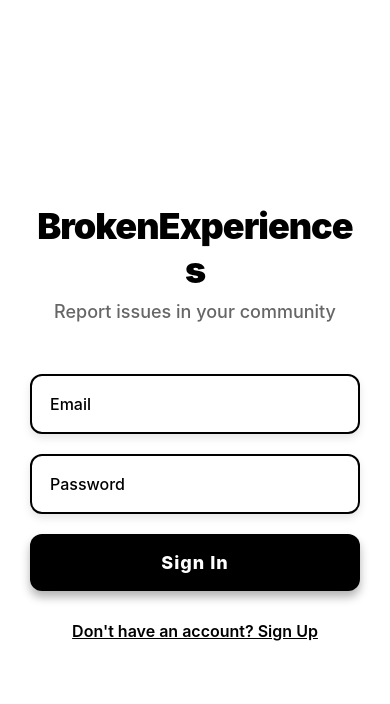
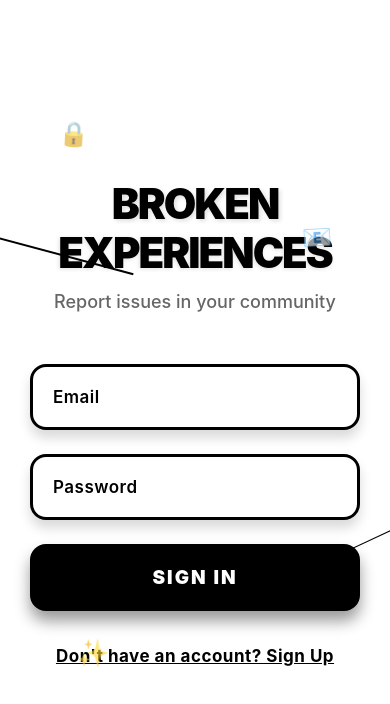
Before and after one commit to douglasbyfield-pixel/BrokenExperiencesDevelopment, a React Native app in the folder mobile/: screen /Auth in a window 390 px wide. Shown: the top 704 px of the page. Built offline with nearby package versions, Linux system fonts and the light colour scheme.

Commit message:
edits to improve login page styling

```diff
--- a/mobile/src/screens/LoginScreen.tsx
+++ b/mobile/src/screens/LoginScreen.tsx
@@ -1,6 +1,8 @@
 import React, { useState, useEffect, useRef } from 'react';
-import { Text, TextInput, TouchableOpacity, StyleSheet, Alert, Animated } from 'react-native';
+import { Text, TextInput, TouchableOpacity, StyleSheet, Alert, Animated, Dimensions } from 'react-native';
 import { supabase } from '../services/supabase';
+
+const { width, height } = Dimensions.get('window');
 
 export default function LoginScreen() {
   const [email, setEmail] = useState('');
@@ -11,6 +13,10 @@ export default function LoginScreen() {
   const fadeAnim = useRef(new Animated.Value(0)).current;
   const slideAnim = useRef(new Animated.Value(50)).current;
   const scaleAnim = useRef(new Animated.Value(0.95)).current;
+  const glitchAnim = useRef(new Animated.Value(0)).current;
+  const floatAnim1 = useRef(new Animated.Value(0)).current;
+  const floatAnim2 = useRef(new Animated.Value(0)).current;
+  const floatAnim3 = useRef(new Animated.Value(0)).current;
 
   useEffect(() => {
     // Parallel animations for smooth entrance
@@ -31,6 +37,74 @@ export default function LoginScreen() {
         useNativeDriver: true,
       }),
     ]).start();
+
+    // Floating animations for decorative elements
+    const startFloatingAnimations = () => {
+      Animated.loop(
+        Animated.sequence([
+          Animated.timing(floatAnim1, {
+            toValue: 1,
+            duration: 3000,
+            useNativeDriver: true,
+          }),
+          Animated.timing(floatAnim1, {
+            toValue: 0,
+            duration: 3000,
+            useNativeDriver: true,
+          }),
+        ])
+      ).start();
+
+      Animated.loop(
+        Animated.sequence([
+          Animated.timing(floatAnim2, {
+            toValue: 1,
+            duration: 4000,
+            useNativeDriver: true,
+          }),
+          Animated.timing(floatAnim2, {
+            toValue: 0,
+            duration: 4000,
+            useNativeDriver: true,
+          }),
+        ])
+      ).start();
+
+      Animated.loop(
+        Animated.sequence([
+          Animated.timing(floatAnim3, {
+            toValue: 1,
+            duration: 5000,
+            useNativeDriver: true,
+          }),
+          Animated.timing(floatAnim3, {
+            toValue: 0,
+            duration: 5000,
+            useNativeDriver: true,
+          }),
+        ])
+      ).start();
+    };
+
+    setTimeout(startFloatingAnimations, 1000);
+
+    // Subtle glitch effect every 8 seconds
+    const glitchInterval = setInterval(() => {
+      Animated.sequence([
+        Animated.timing(glitchAnim, {
+          toValue: 1,
+          duration: 100,
+          useNativeDriver: true,
+        }),
+        Animated.timing(glitchAnim, {
+          toValue: 0,
+          duration: 100,
+          useNativeDriver: true,
+        }),
+      ]).start();
+    }, 8000);
+
+    return () => clearInterval(glitchInterval);
   }, []);
 
   const handleButtonPress = () => {
@@ -85,7 +159,120 @@ export default function LoginScreen() {
         }
       ]}
     >
-      <Text style={styles.title}>BrokenExperiences</Text>
+      {/* Floating decorative elements */}
+      <Animated.View
+        style={[
+          styles.floatingElement1,
+          {
+            transform: [
+              {
+                translateY: floatAnim1.interpolate({
+                  inputRange: [0, 1],
+                  outputRange: [0, -15],
+                }),
+              },
+              {
+                rotate: floatAnim1.interpolate({
+                  inputRange: [0, 1],
+                  outputRange: ['0deg', '5deg'],
+                }),
+              },
+            ],
+            opacity: fadeAnim,
+          },
+        ]}
+      >
+        <Text style={styles.floatingIcon}>🔒</Text>
+      </Animated.View>
+
+      <Animated.View
+        style={[
+          styles.floatingElement2,
+          {
+            transform: [
+              {
+                translateY: floatAnim2.interpolate({
+                  inputRange: [0, 1],
+                  outputRange: [0, 12],
+                }),
+              },
+              {
+                rotate: floatAnim2.interpolate({
+                  inputRange: [0, 1],
+                  outputRange: ['0deg', '-3deg'],
+                }),
+              },
+            ],
+            opacity: fadeAnim,
+          },
+        ]}
+      >
+        <Text style={styles.floatingIcon}>📧</Text>
+      </Animated.View>
+
+      <Animated.View
+        style={[
+          styles.floatingElement3,
+          {
+            transform: [
+              {
+                translateY: floatAnim3.interpolate({
+                  inputRange: [0, 1],
+                  outputRange: [0, -8],
+                }),
+              },
+              {
+                scale: floatAnim3.interpolate({
+                  inputRange: [0, 1],
+                  outputRange: [1, 1.1],
+                }),
+              },
+            ],
+            opacity: fadeAnim,
+          },
+        ]}
+      >
+        <Text style={styles.floatingIcon}>✨</Text>
+      </Animated.View>
+
+      {/* Crack line decorative elements */}
+      <Animated.View style={[styles.crackLine1, { opacity: fadeAnim }]} />
+      <Animated.View style={[styles.crackLine2, { opacity: fadeAnim }]} />
+
+      <Animated.Text
+        style={[
+          styles.title,
+          {
+            transform: [
+              {
+                translateX: glitchAnim.interpolate({
+                  inputRange: [0, 1],
+                  outputRange: [0, 2],
+                }),
+              },
+            ],
+          },
+        ]}
+      >
+        BROKEN
+      </Animated.Text>
+      <Animated.Text
+        style={[
+          styles.titleSecondary,
+          {
+            transform: [
+              {
+                translateX: glitchAnim.interpolate({
+                  inputRange: [0, 1],
+                  outputRange: [0, -1],
+                }),
+              },
+            ],
+          },
+        ]}
+      >
+        EXPERIENCES
+      </Animated.Text>
       <Text style={styles.subtitle}>Report issues in your community</Text>
 
       <TextInput
@@ -126,14 +313,29 @@ const styles = StyleSheet.create({
     padding: 30,
     justifyContent: 'center',
     backgroundColor: '#ffffff',
+    overflow: 'hidden',
   },
   title: {
-    fontSize: 36,
+    fontSize: 42,
     fontWeight: '900',
     textAlign: 'center',
-    marginBottom: 8,
+    marginBottom: -2,
     color: '#000',
-    letterSpacing: -1,
+    letterSpacing: -2,
+    textShadowColor: '#00000020',
+    textShadowOffset: { width: 2, height: 2 },
+    textShadowRadius: 4,
+  },
+  titleSecondary: {
+    fontSize: 42,
+    fontWeight: '900',
+    textAlign: 'center',
+    marginBottom: 12,
+    color: '#000',
+    letterSpacing: -2,
+    textShadowColor: '#00000020',
+    textShadowOffset: { width: -1, height: 1 },
+    textShadowRadius: 4,
   },
   subtitle: {
     fontSize: 18,
@@ -143,45 +345,92 @@ const styles = StyleSheet.create({
     fontWeight: '500',
     lineHeight: 24,
   },
+  floatingElement1: {
+    position: 'absolute',
+    top: height * 0.15,
+    left: width * 0.15,
+    zIndex: 1,
+  },
+  floatingElement2: {
+    position: 'absolute',
+    top: height * 0.25,
+    right: width * 0.15,
+    zIndex: 1,
+  },
+  floatingElement3: {
+    position: 'absolute',
+    bottom: height * 0.2,
+    left: width * 0.2,
+    zIndex: 1,
+  },
+  floatingIcon: {
+    fontSize: 24,
+    opacity: 0.6,
+  },
+  crackLine1: {
+    position: 'absolute',
+    top: height * 0.3,
+    left: -20,
+    width: width * 0.4,
+    height: 2,
+    backgroundColor: '#000',
+    opacity: 0.1,
+    transform: [{ rotate: '15deg' }],
+  },
+  crackLine2: {
+    position: 'absolute',
+    bottom: height * 0.35,
+    right: -30,
+    width: width * 0.35,
+    height: 1,
+    backgroundColor: '#000',
+    opacity: 0.08,
+    transform: [{ rotate: '-25deg' }],
+  },
   input: {
     backgroundColor: 'white',
-    padding: 18,
-    borderRadius: 12,
-    marginBottom: 20,
-    fontSize: 16,
-    borderWidth: 2,
+    padding: 20,
+    borderRadius: 16,
+    marginBottom: 24,
+    fontSize: 17,
+    borderWidth: 3,
     borderColor: '#000',
-    fontWeight: '500',
+    fontWeight: '600',
     shadowColor: '#000',
-    shadowOffset: { width: 0, height: 4 },
-    shadowOpacity: 0.1,
-    shadowRadius: 8,
-    elevation: 8,
+    shadowOffset: { width: 0, height: 8 },
+    shadowOpacity: 0.15,
+    shadowRadius: 12,
+    elevation: 12,
+    letterSpacing: 0.5,
   },
   button: {
     backgroundColor: '#000',
-    paddingVertical: 18,
-    paddingHorizontal: 40,
-    borderRadius: 12,
+    paddingVertical: 20,
+    paddingHorizontal: 50,
+    borderRadius: 16,
     alignItems: 'center',
-    marginBottom: 30,
+    marginBottom: 35,
     shadowColor: '#000',
-    shadowOffset: { width: 0, height: 6 },
-    shadowOpacity: 0.3,
-    shadowRadius: 10,
-    elevation: 10,
+    shadowOffset: { width: 0, height: 10 },
+    shadowOpacity: 0.4,
+    shadowRadius: 15,
+    elevation: 15,
+    borderWidth: 2,
+    borderColor: '#000',
   },
   buttonText: {
     color: 'white',
-    fontSize: 18,
-    fontWeight: '800',
-    letterSpacing: 1,
+    fontSize: 19,
+    fontWeight: '900',
+    letterSpacing: 2,
+    textTransform: 'uppercase',
   },
   switchText: {
     textAlign: 'center',
     color: '#000',
-    fontSize: 16,
-    fontWeight: '600',
+    fontSize: 17,
+    fontWeight: '700',
     textDecorationLine: 'underline',
+    letterSpacing: 0.5,
   },
 });
```
